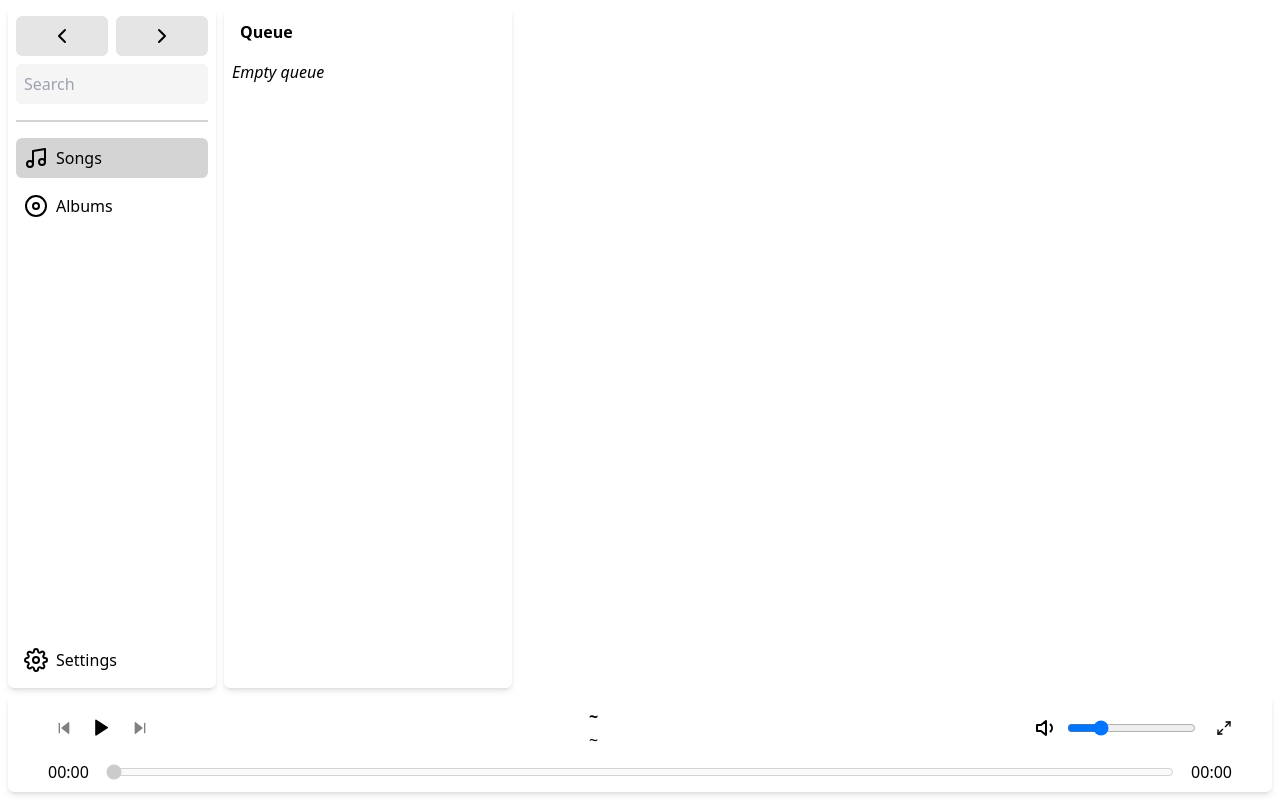
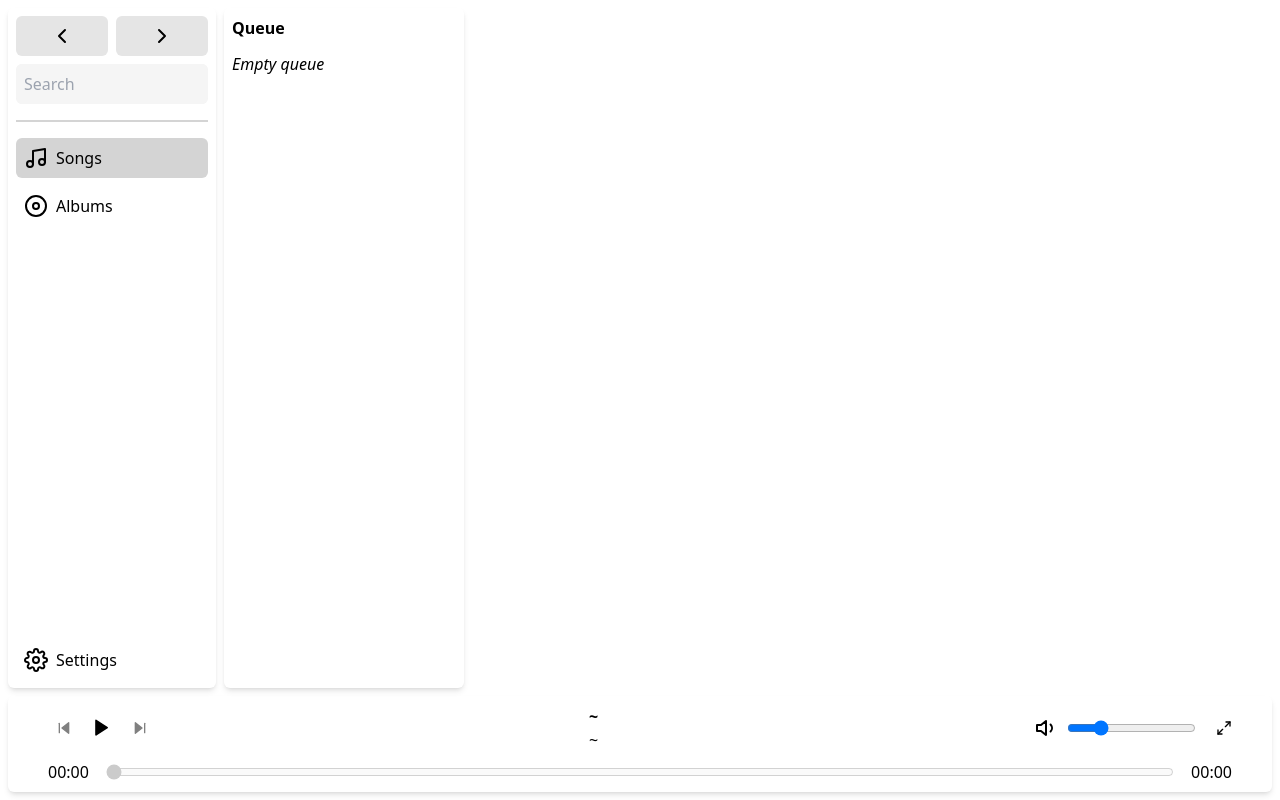
Before and after one commit to callum-jones19/coralia, a React (Vite) app: page /home in a window 1280 px wide. Built offline with nearby package versions, Linux system fonts and the light colour scheme.

Commit message:
Fix media query when queue button is shown

```diff
--- a/src/components/Sidebars/MusicFooter.tsx
+++ b/src/components/Sidebars/MusicFooter.tsx
@@ -58,7 +58,7 @@ export default function MusicFooter() {
             <PlayButtons />
             <CurrentSongInfo currentSong={currentSong} />
             <div className="flex flex-row items-center gap-4">
-              <div className="block md:hidden">
+              <div className="block lg:hidden">
                 <List />
               </div>
               <VolumeController />
--- a/src/components/Sidebars/QueueBar.tsx
+++ b/src/components/Sidebars/QueueBar.tsx
@@ -40,11 +40,11 @@ export default function QueueBar() {
     : undefined;
 
   return (
-    <BackgroundCard className="hidden lg:block basis-72 h-full flex-grow-0 flex-shrink-0 overflow-hidden p-2">
+    <BackgroundCard className="hidden lg:block basis-60 h-full flex-grow-0 flex-shrink-0 overflow-hidden p-2">
       <div className="h-full flex flex-col gap-3 justify-between">
         <button
           onClick={() => setIsViewingQueue(!isViewingQueue)}
-          className="text-start font-bold bg-white p-1 rounded-md pl-2 dark:bg-neutral-700"
+          className="text-start font-bold rounded-md flex flex-row gap-2 items-center"
         >
 
           {isViewingQueue ? 'Queue' : 'Playing History'}
```
